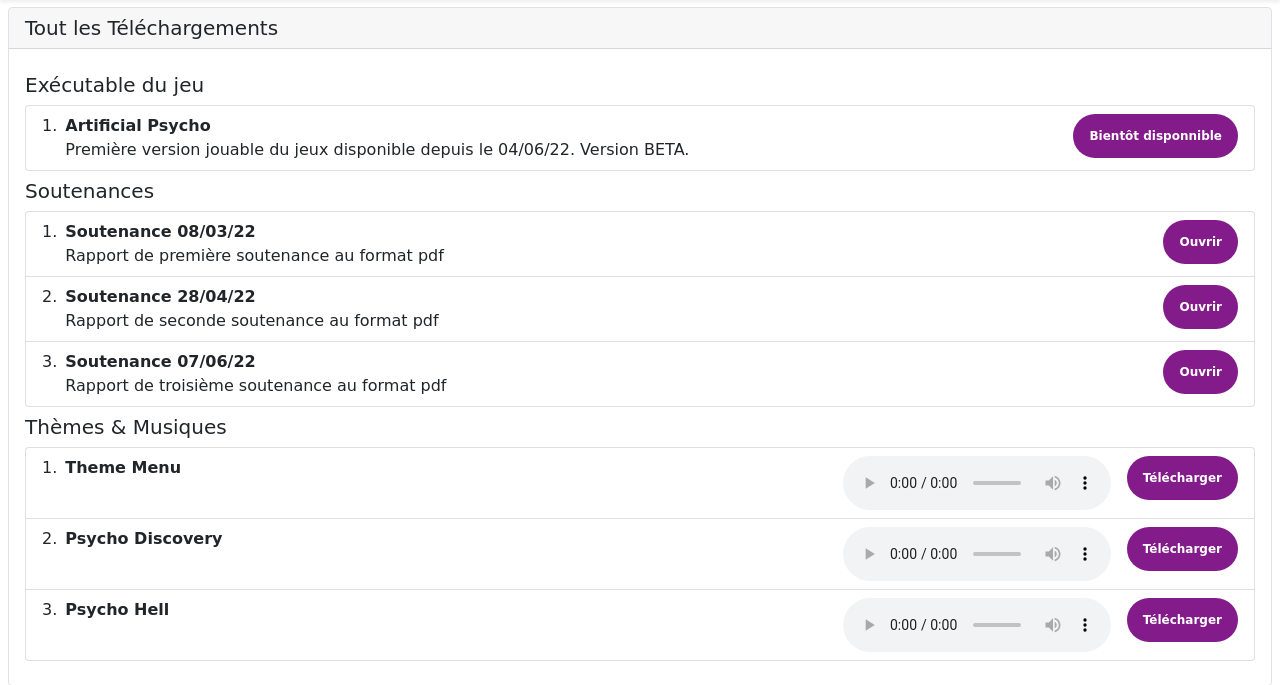
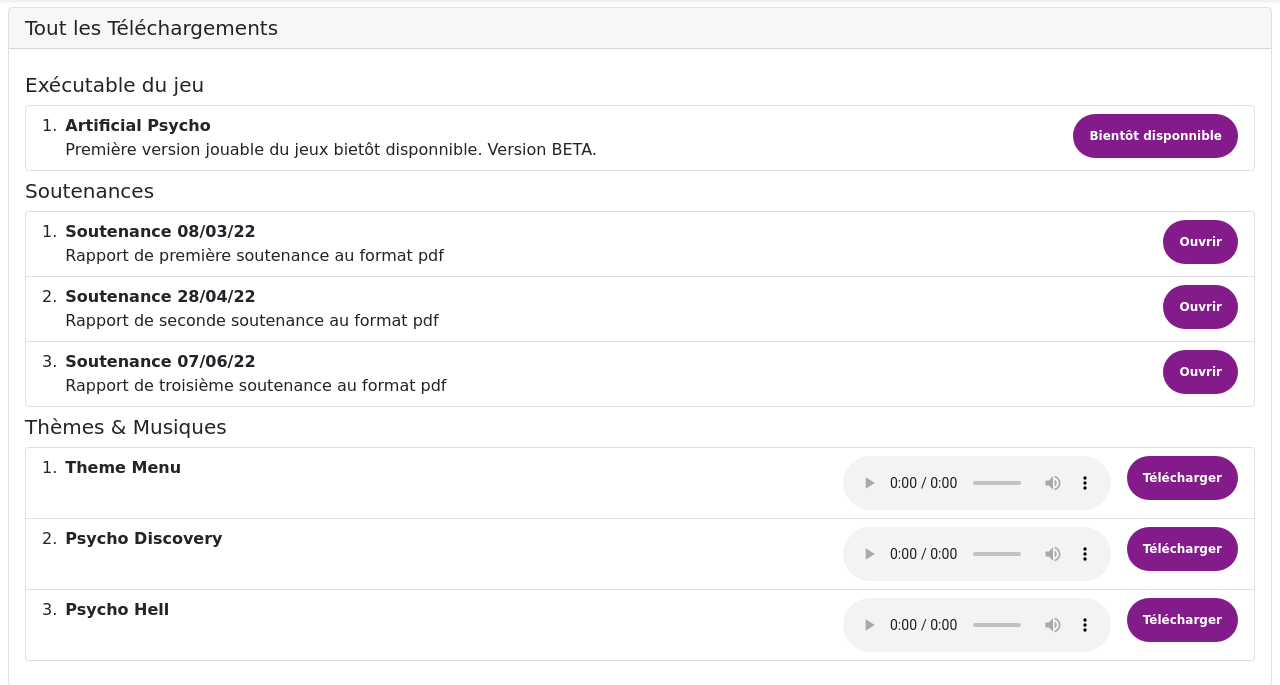
Before and after one commit to Strikeshyni/WebSite-ArtificialPsycho, a PHP site: page /Artificial_psycho/download.php in a window 1280 px wide. Shown: the part 58-743 px from the top of the page. Run offline with PHP 8.4, Linux system fonts and the light colour scheme; some web fonts are replaced.

Commit message:
Correction download

```diff
--- a/Artificial_psycho/download.php
+++ b/Artificial_psycho/download.php
@@ -23,7 +23,7 @@ echo $myheader->getaddheader();
   <li class="list-group-item d-flex justify-content-between align-items-start">
     <div class="ms-2 me-auto">
       <div class="fw-bold">Artificial Psycho</div>
-      Première version jouable du jeux disponible depuis le 04/06/22.
+      Première version jouable du jeux bietôt disponnible.
       Version BETA.
     </div>
     <a href="#soon available"><span class="badge bg-danger py-3 px-3 rounded-pill">Bientôt disponnible</span></a>
```
